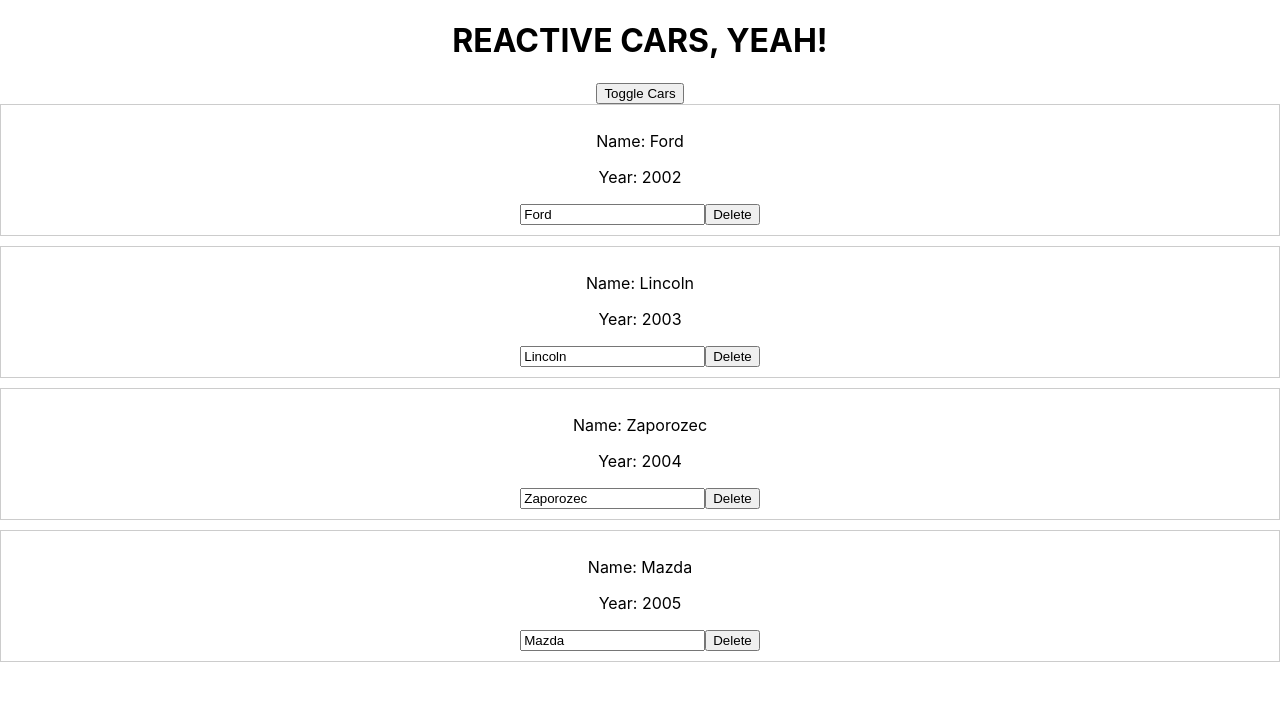
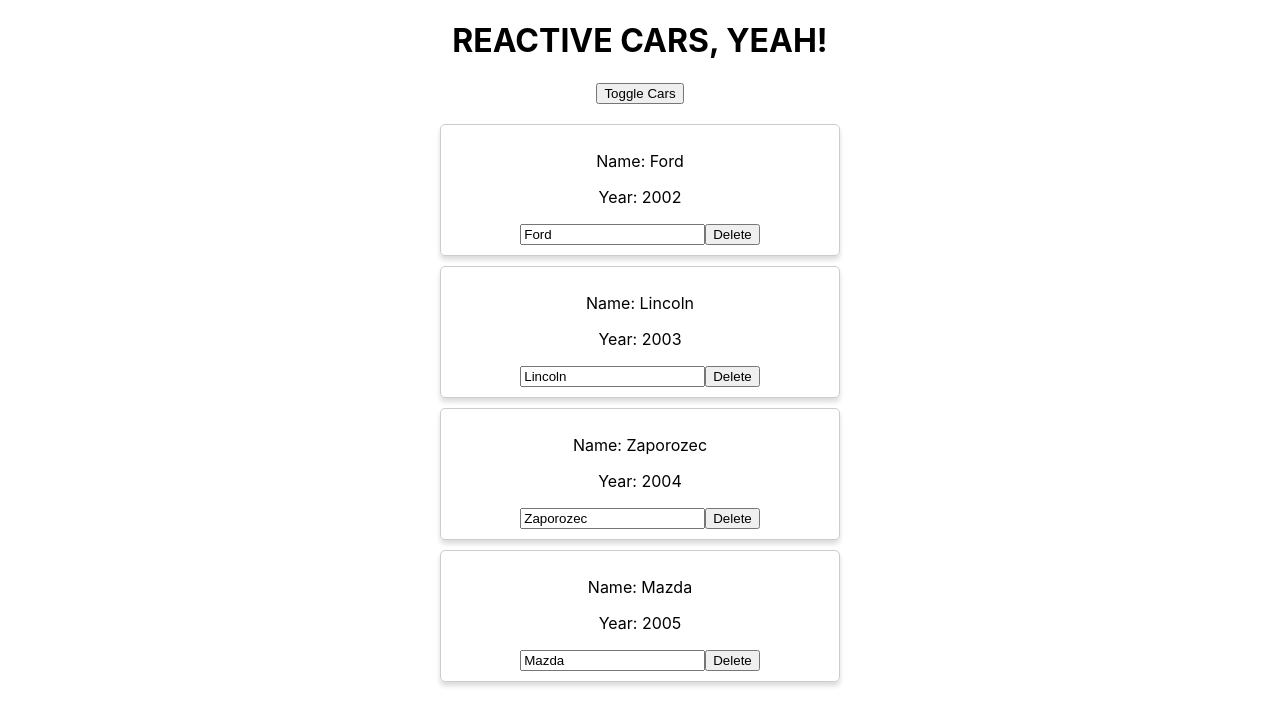
Before and after one commit to fragaLY/reactjs-training-theory, a React (Create React App) app in the folder react-theory/: page / in a window 1280 px wide. Both pictures are taken after a click on the button "Toggle Cars". Shown: the top 726 px of the page. Built offline with nearby package versions, Linux system fonts and the light colour scheme.

Commit message:
Lesson 4: Inline styles

```diff
--- a/react-theory/src/App.js
+++ b/react-theory/src/App.js
@@ -52,7 +52,13 @@
             <div className="App">
                 <h1>{this.state.title}</h1>
                 <button onClick={ this.toggle }>Toggle Cars</button>
-                { cars }
+                <div style={{
+                    width: 400,
+                    margin: 'auto',
+                    paddingTop: '20px'
+                }}>
+                    { cars }
+                </div>
             </div>
         )
     }
--- a/react-theory/src/Car/Car.js
+++ b/react-theory/src/Car/Car.js
@@ -2,7 +2,9 @@
     <div style={{
             border: '1px solid #ccc',
             marginBottom: '10px',
-            padding: '10px'
+            padding: '10px',
+            boxShadow: '0 4px 5px rgba(0, 0, 0, .14)',
+            borderRadius: '5px'
     }}>
         <p>Name: {props.name}</p>
         <p>Year: {props.year}</p>
```
